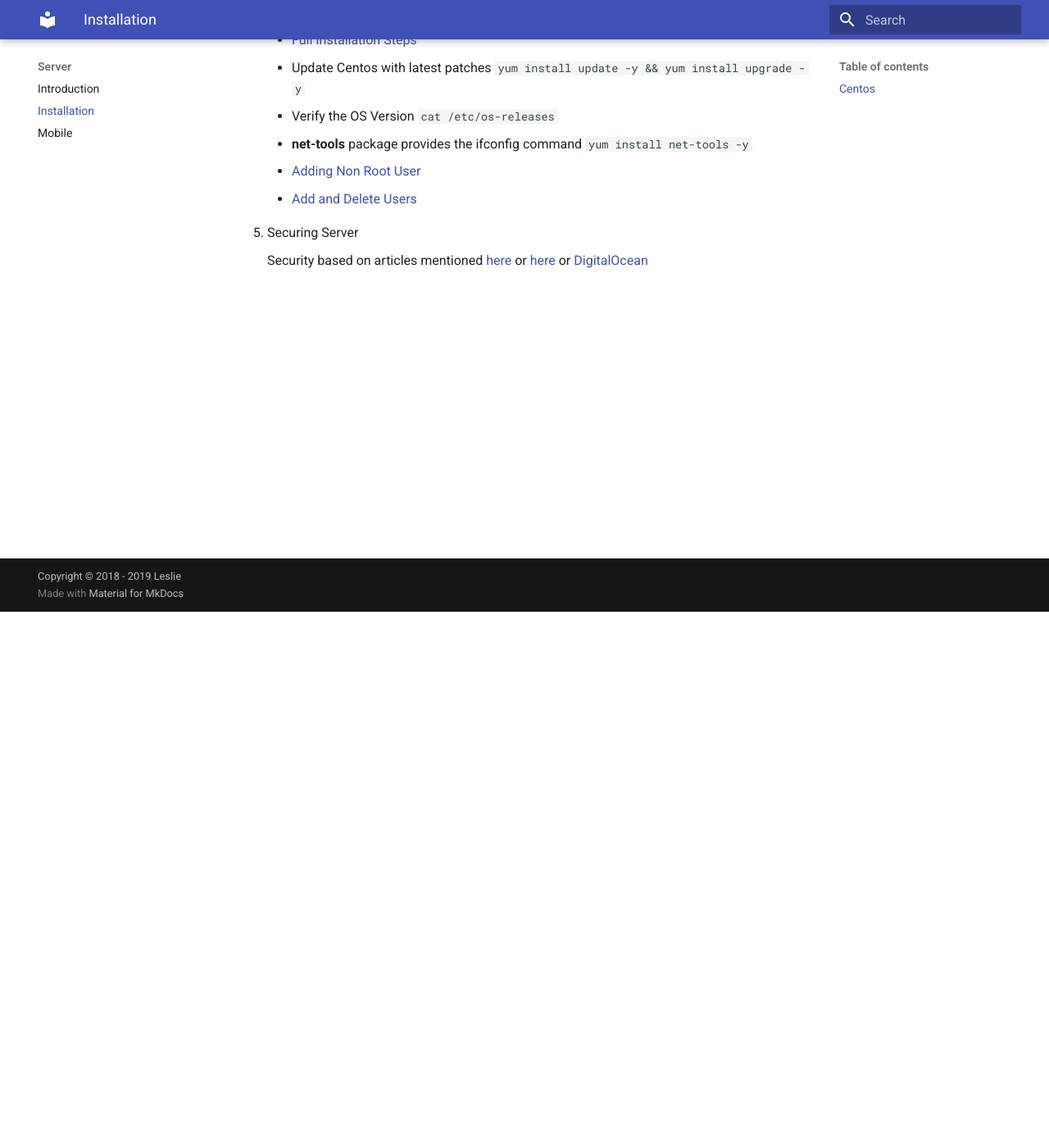
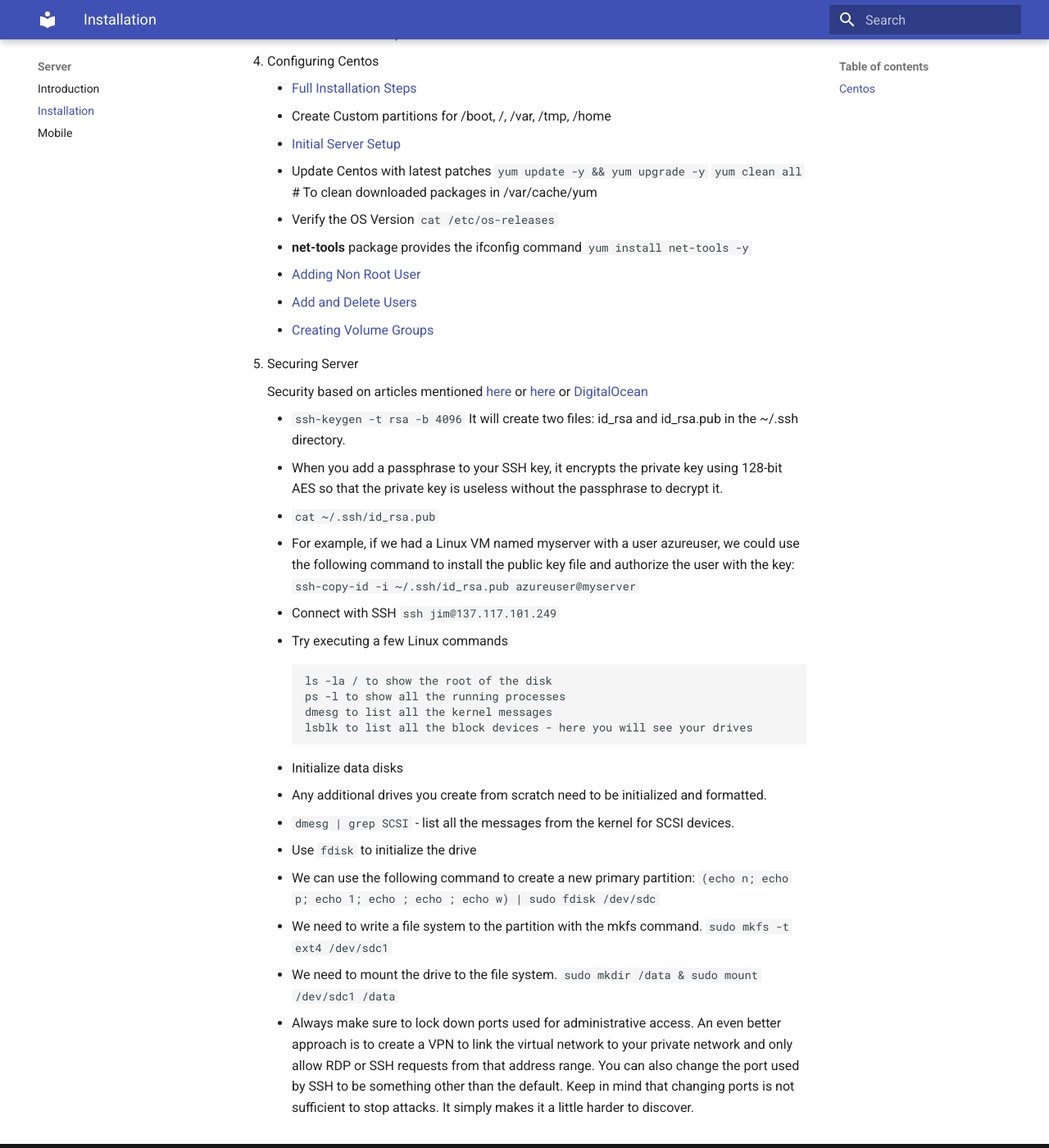
Before and after one commit to leslieclif/notebook, an MkDocs documentation site: the page built from docs/server/install.md, in a window 1280 px wide and 1400 px high, scrolled down 654 px. Shown: the whole window at 82% size. Built offline with MkDocs 1.6.1 and Material for MkDocs 9.7.7, drawn with Linux system fonts in a browser that asks for light colours; some of the changed text lies outside the part shown.

````diff
--- a/docs/server/install.md
+++ b/docs/server/install.md
@@ -15,14 +15,19 @@
 1. Setting Up PC
 
     * Format the HDD (optional)
+    * Ensure - Advanced Option, Legacy USB Support is Enabled
+    * In Boot priority, USB is the first drive
     * Ensure the Boot option has Boot from USB selected above HDD
 
 1. Configuring Centos
 
     * [Full Installation Steps](https://linoxide.com/how-tos/centos-7-step-by-step-screenshots/)
+    * Create Custom partitions for /boot, /, /var, /tmp, /home
+    * [Initial Server Setup](https://www.tecmint.com/initial-server-setup-with-centos-rhel-8/)
 
     * Update Centos with latest patches
-    ```yum install update -y && yum install upgrade -y```
+    ```yum update -y && yum upgrade -y```
+    ```yum clean all``` # To clean downloaded packages in /var/cache/yum
 
     * Verify the OS Version
         ```cat /etc/os-releases```
@@ -34,6 +39,33 @@
 
     * [Add and Delete Users](https://www.digitalocean.com/community/tutorials/how-to-add-and-delete-users-on-a-centos-7-server)
 
+    * [Creating Volume Groups](volume-groups.md)
+
 1. Securing Server
 
     Security based on articles mentioned [here](https://medium.com/viithiisys/10-steps-to-secure-linux-server-for-production-environment-a135109a57c5) or [here](https://www.cyberciti.biz/tips/linux-security.html) or [DigitalOcean](https://www.digitalocean.com/community/tutorials/an-introduction-to-securing-your-linux-vps)
+
+    * `ssh-keygen -t rsa -b 4096` It will create two files: id_rsa and id_rsa.pub in the ~/.ssh directory.
+    * When you add a passphrase to your SSH key, it encrypts the private key using 128-bit AES so that the private key is useless without the passphrase to decrypt it.
+    * `cat ~/.ssh/id_rsa.pub`
+    * For example, if we had a Linux VM named myserver with a user azureuser, we could use the following command to install the public key file and authorize the user with the key:
+    `ssh-copy-id -i ~/.ssh/id_rsa.pub azureuser@myserver`
+    * Connect with SSH `ssh jim@137.117.101.249`
+    * Try executing a few Linux commands
+    ```
+    ls -la / to show the root of the disk
+    ps -l to show all the running processes
+    dmesg to list all the kernel messages
+    lsblk to list all the block devices - here you will see your drives
+    ```
+1. Initialize data disks
+    * Any additional drives you create from scratch need to be initialized and formatted.
+    * `dmesg | grep SCSI`  - list all the messages from the kernel for SCSI devices.
+    * Use `fdisk` to initialize the drive
+    * We can use the following command to create a new primary partition: `(echo n; echo p; echo 1; echo ; echo ; echo w) | sudo fdisk /dev/sdc`
+    * We need to write a file system to the partition with the mkfs command. `sudo mkfs -t ext4 /dev/sdc1`
+    * We need to mount the drive to the file system. `sudo mkdir /data & sudo mount /dev/sdc1 /data`
+    * Always make sure to lock down ports used for administrative access.
+    An even better approach is to create a VPN to link the virtual network to your private network and only allow RDP or SSH requests from that address range. You can also change the port used by SSH to be something other than the default.
+    Keep in mind that changing ports is not sufficient to stop attacks.
+    It simply makes it a little harder to discover.
--- a/mkdocs.yml
+++ b/mkdocs.yml
@@ -27,9 +27,12 @@ nav:
       - Introduction: ide/index.md
       - Markdown: ide/markdown.md
   - Learning:
+      - Git: learning/git.md
       - Ansible: learning/ansible.md
       - Python: learning/python.md
       - Terraform: learning/terraform.md
+      - Vagrant: learning/vagrant.md
+
 # Theme
 theme:
   name: 'material'
````
Also changed, not shown: README.md (+2 -0 lines), docs/ide/index.md (+3 -0 lines), docs/learning/ansible.md (+10 -0 lines), docs/learning/git.md (added, +151 -0 lines), docs/learning/vagrant.md (added, +15 -0 lines), requirements.txt (line endings or trailing spaces), 2 other files.
